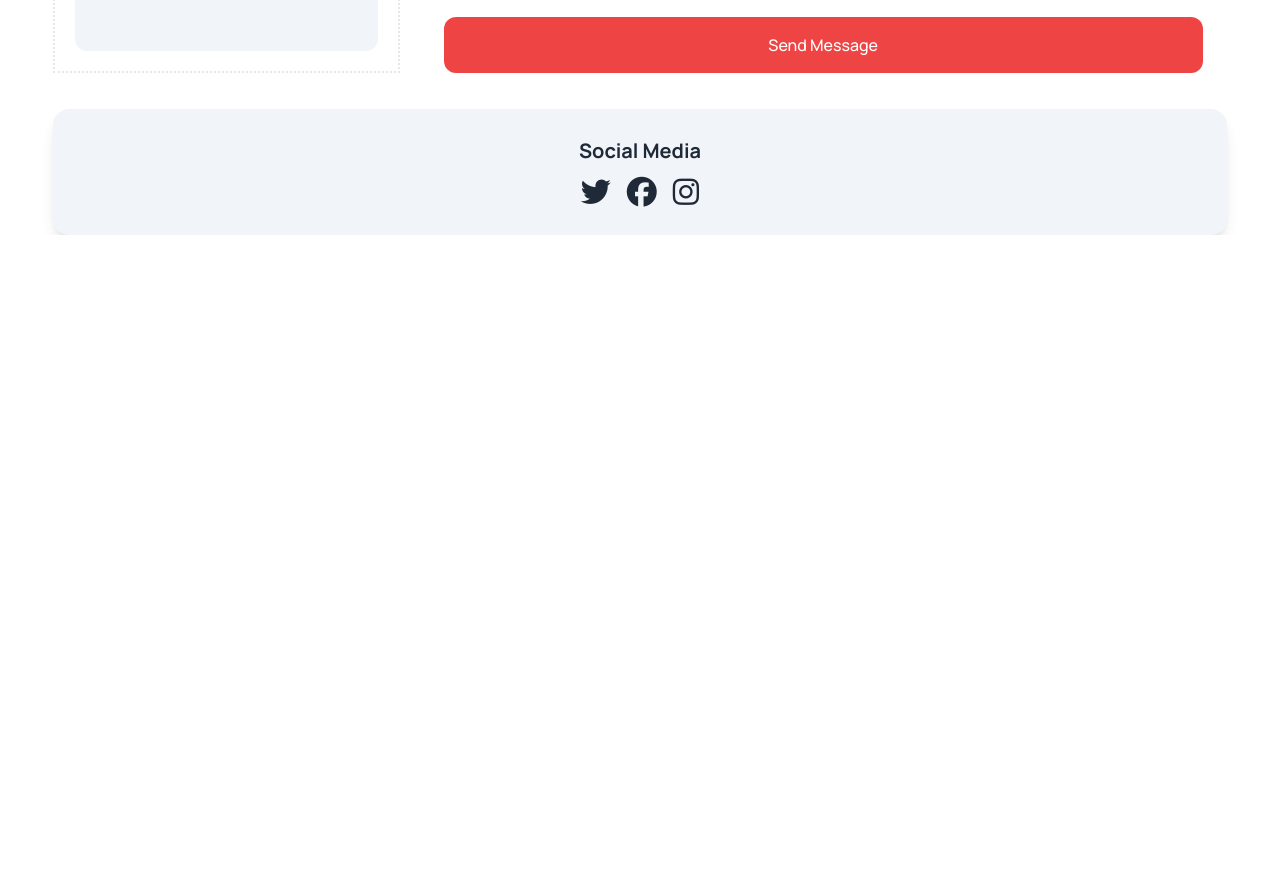
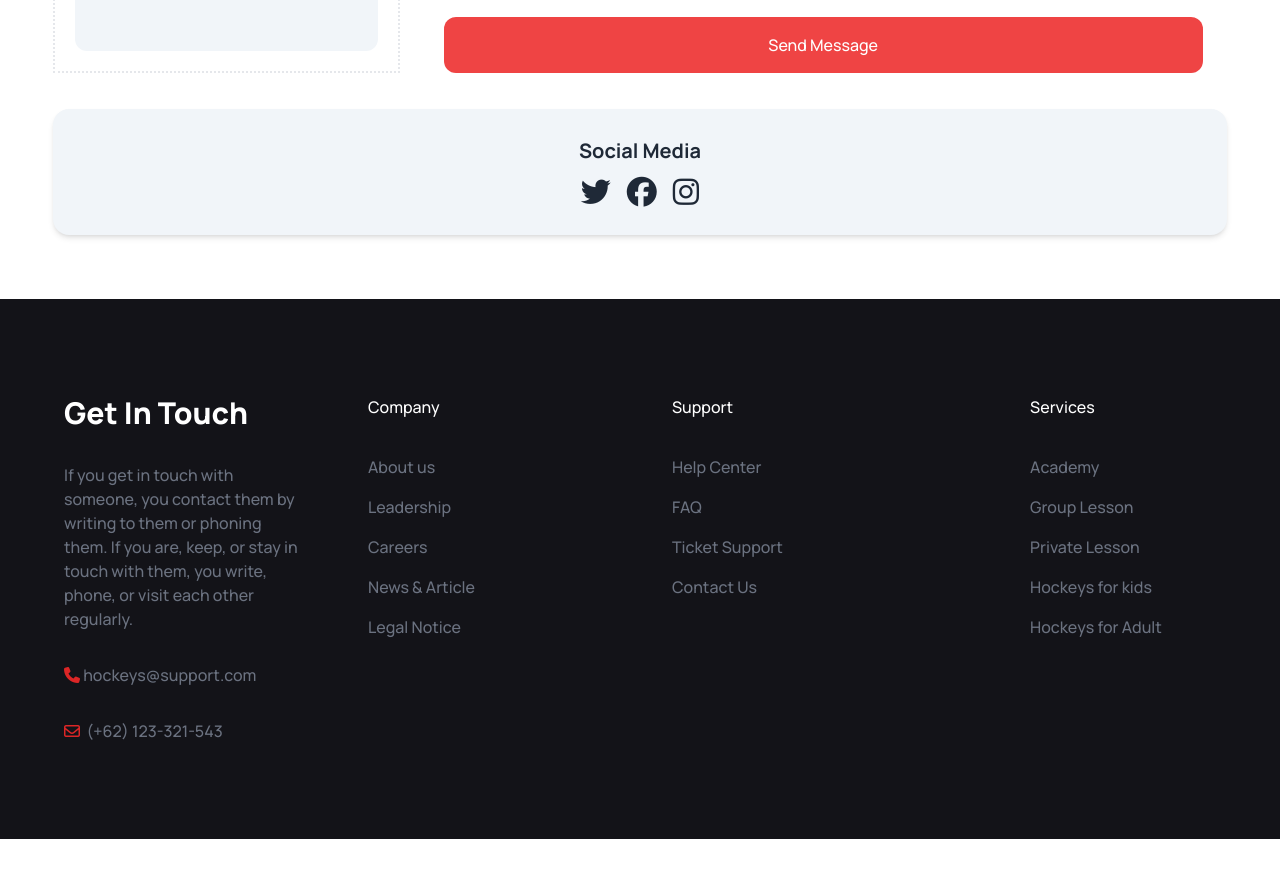
Before and after one commit to jomir28/assignment-3, a plain HTML site: page index.html in a window 1280 px wide. Shown: the part 3539-4416 px from the top of the page. Before the commit the page ends 3774 px from the top, so only its background shows below. Drawn offline with nearby package versions, Linux system fonts and the light colour scheme.

Commit message:
footer section added

```diff
--- a/index.html
+++ b/index.html
@@ -89,12 +89,14 @@
             <section class="my-14">
                 <div class=" space-y-3 text-center">
                     <h3 class=" text-2xl lg:text-4xl font-bold">Professional Hockeys Club</h3>
-                    <p class="lg:w-[650px] mx-auto">is an ancient popular game that is played in India for years. Also, the game is always played with a stick and a ball.</p>
+                    <p class="lg:w-[650px] mx-auto">is an ancient popular game that is played in India for years. Also,
+                        the game is always played with a stick and a ball.</p>
                 </div>
                 <div class="grid grid-cols-1 md:grid-cols-2 lg:grid-cols-4 border-2 border-dotted gap-7 lg:gap-0 mt-12">
                     <div class="bg-base-100 shadow-sm">
                         <div class="flex items-center justify-center">
-                         <div class="radial-progress text-red-400 text-center" style="--value:87;" role="progressbar"><span class="text-black text-xl font-extrabold">87%</span></div>
+                            <div class="radial-progress text-red-400 text-center" style="--value:87;"
+                                role="progressbar"><span class="text-black text-xl font-extrabold">87%</span></div>
                         </div>
                         <div class="text-center space-y-3 pt-2">
                             <h3 class="text-xl font-bold">Prayer Facility</h3>
@@ -103,7 +105,8 @@
                     </div>
                     <div class="bg-base-100 shadow-sm">
                         <div class="flex items-center justify-center">
-                         <div class="radial-progress text-green-400 text-center" style="--value:95;" role="progressbar"><span class="text-black text-xl font-extrabold">95%</span></div>
+                            <div class="radial-progress text-green-400 text-center" style="--value:95;"
+                                role="progressbar"><span class="text-black text-xl font-extrabold">95%</span></div>
                         </div>
                         <div class="text-center space-y-3 pt-2">
                             <h3 class="text-xl font-bold">Experienced Coach</h3>
@@ -112,7 +115,8 @@
                     </div>
                     <div class="bg-base-100 shadow-sm">
                         <div class="flex items-center justify-center">
-                         <div class="radial-progress text-yellow-400 text-center" style="--value:80;" role="progressbar"><span class="text-black text-xl font-extrabold">80%</span></div>
+                            <div class="radial-progress text-yellow-400 text-center" style="--value:80;"
+                                role="progressbar"><span class="text-black text-xl font-extrabold">80%</span></div>
                         </div>
                         <div class="text-center space-y-3 pt-2">
                             <h3 class="text-xl font-bold">Senior Player</h3>
@@ -121,7 +125,8 @@
                     </div>
                     <div class="bg-base-100 shadow-sm">
                         <div class="flex items-center justify-center">
-                         <div class="radial-progress text-blue-300 text-center" style="--value:90;" role="progressbar"><span class="text-black text-xl font-extrabold">90%</span></div>
+                            <div class="radial-progress text-blue-300 text-center" style="--value:90;"
+                                role="progressbar"><span class="text-black text-xl font-extrabold">90%</span></div>
                         </div>
                         <div class="text-center space-y-3 pt-2">
                             <h3 class="text-xl font-bold">Prayer Facility</h3>
@@ -176,7 +181,8 @@
             <section class="mt-14">
                 <div class="text-center space-y-3">
                     <h3 class="text-3xl font-bold">Our New Products</h3>
-                <p class="lg:w-[650px] mx-auto">In marketing, a product is an object, or system, or service made available for consumer  use as of the consumer demand </p>
+                    <p class="lg:w-[650px] mx-auto">In marketing, a product is an object, or system, or service made
+                        available for consumer use as of the consumer demand </p>
                 </div>
                 <div class="grid grid-cols-1 lg:grid-cols-2 gap-4 pt-12">
                     <div class="border-2 border-slate-300 rounded-2xl">
@@ -190,7 +196,7 @@
                                         <i class="fa-solid fa-star text-orange-400"></i>
                                         <p>5.0</p>
                                     </div>
-                            <div  class="flex items-center gap-1">
+                                    <div class="flex items-center gap-1">
                                         <i class="fa-solid fa-eye"></i>
                                         <p>20</p>
                                     </div>
@@ -224,7 +230,7 @@
                                         <i class="fa-solid fa-star text-orange-400"></i>
                                         <p>5.0</p>
                                     </div>
-                            <div  class="flex items-center gap-1">
+                                    <div class="flex items-center gap-1">
                                         <i class="fa-solid fa-eye"></i>
                                         <p>20</p>
                                     </div>
@@ -258,7 +264,7 @@
                                         <i class="fa-solid fa-star text-orange-400"></i>
                                         <p>5.0</p>
                                     </div>
-                            <div  class="flex items-center gap-1">
+                                    <div class="flex items-center gap-1">
                                         <i class="fa-solid fa-eye"></i>
                                         <p>20</p>
                                     </div>
@@ -292,7 +298,7 @@
                                         <i class="fa-solid fa-star text-orange-400"></i>
                                         <p>5.0</p>
                                     </div>
-                            <div  class="flex items-center gap-1">
+                                    <div class="flex items-center gap-1">
                                         <i class="fa-solid fa-eye"></i>
                                         <p>20</p>
                                     </div>
@@ -326,7 +332,7 @@
                                         <i class="fa-solid fa-star text-orange-400"></i>
                                         <p>5.0</p>
                                     </div>
-                            <div  class="flex items-center gap-1">
+                                    <div class="flex items-center gap-1">
                                         <i class="fa-solid fa-eye"></i>
                                         <p>20</p>
                                     </div>
@@ -360,7 +366,7 @@
                                         <i class="fa-solid fa-star text-orange-400"></i>
                                         <p>5.0</p>
                                     </div>
-                            <div  class="flex items-center gap-1">
+                                    <div class="flex items-center gap-1">
                                         <i class="fa-solid fa-eye"></i>
                                         <p>20</p>
                                     </div>
@@ -391,7 +397,8 @@
             <section class="mt-14">
                 <div class="text-center space-y-3 border-dotted">
                     <h3 class="text-3xl font-extrabold">Get In Touch</h3>
-                    <p class="lg:w-[650px] mx-auto">Think about the topic you are being asked or have decided to write about and consider what the most relevant ideas </p>
+                    <p class="lg:w-[650px] mx-auto">Think about the topic you are being asked or have decided to write
+                        about and consider what the most relevant ideas </p>
                 </div>
 
                 <div class="flex flex-col lg:flex-row gap-5 mt-9">
@@ -416,31 +423,36 @@
                         <div class="grid grid-cols-1 md:grid-cols-2 lg:grid-cols-2 gap-5">
                             <div>
                                 <h4 class="font-bold text-xl">Your Name:</h4>
-                                <input placeholder="Enter your full name" class="bg-slate-100 w-full h-14 p-3  rounded-xl" type="text">
+                                <input placeholder="Enter your full name"
+                                    class="bg-slate-100 w-full h-14 p-3  rounded-xl" type="text">
                             </div>
                             <div>
                                 <h4 class="font-bold text-xl">Your Email:</h4>
-                                <input placeholder="Enter your email" class="bg-slate-100 w-full h-14 p-3  rounded-xl" type="text">
+                                <input placeholder="Enter your email" class="bg-slate-100 w-full h-14 p-3  rounded-xl"
+                                    type="text">
                             </div>
                             <div>
                                 <h4 class="font-bold text-xl">Subject:</h4>
-                                <input placeholder="Enter your subject" class="bg-slate-100 w-full h-14 p-3  rounded-xl" type="text">
+                                <input placeholder="Enter your subject" class="bg-slate-100 w-full h-14 p-3  rounded-xl"
+                                    type="text">
                             </div>
                             <div>
                                 <h4 class="font-bold text-xl">Phone Number:</h4>
-                                <input placeholder="Enter your phone number" class="bg-slate-100 w-full h-14 p-3  rounded-xl" type="text">
+                                <input placeholder="Enter your phone number"
+                                    class="bg-slate-100 w-full h-14 p-3  rounded-xl" type="text">
                             </div>
                         </div>
                         <div class="space-y-2 mt-5">
                             <p class="text-xl font-bold">Message:</p>
-                            <textarea placeholder="Write your message" class="bg-slate-100 w-full rounded-2xl p-4" name="" id="" cols="30" rows="12"></textarea>
+                            <textarea placeholder="Write your message" class="bg-slate-100 w-full rounded-2xl p-4"
+                                name="" id="" cols="30" rows="12"></textarea>
                         </div>
                         <div class="mt-5">
                             <button class="w-full text-white bg-red-500 rounded-xl p-4">Send Message</button>
                         </div>
                     </div>
                 </div>
-                <div class="bg-slate-100 mt-9 py-7 shadow-lg rounded-2xl space-y-3">
+                <div class="bg-slate-100 mt-9 py-7 shadow-md rounded-2xl space-y-3">
                     <h4 class="text-xl font-bold text-center">Social Media</h4>
                     <div class="text-3xl flex justify-center items-center gap-4">
                         <i class="fa-brands fa-twitter"></i>
@@ -454,9 +466,83 @@
 
         </main>
     </div>
-    <footer>
+   <!-- footer section -->
+   <footer class="bg-[#131318] my-16">
+    <section
+      class=" grid gap-16 grid-cols-4 py-12 lg:py-24 px-5 lg:px-16 w-full justify-center text-center lg:text-left">
+      <div class="col-span-4 lg:col-auto space-y-8">
+        <h2 class="text-3xl font-extrabold text-white">Get In Touch</h2>
+        <p class="font-medium text-gray-500">
+          If you get in touch with someone, you contact them by writing to
+          them or phoning them. If you are, keep, or stay in touch with them,
+          you write, phone, or visit each other regularly.
+        </p>
+        <p class="font-medium text-gray-500">
+          <i class="fa-solid fa-phone text-red-600"></i
+          >&nbsp;hockeys@support.com
+        </p>
+        <p class="font-medium text-gray-500">
+          <i class="fa-regular fa-envelope text-red-600"></i>&nbsp;&nbsp;(+62)
+          123-321-543
+        </p>
+      </div>
 
+      <div class="col-span-2 lg:col-auto space-y-4">
+        <h2 class="font-medium text-white mb-9">Company</h2>
+        <p>
+          <a class="text-gray-500" href="" >About us</a>
+        </p>
+        <p>
+          <a class="text-gray-500" href="" >Leadership</a>
+        </p>
+        <p>
+          <a class="text-gray-500" href="" >Careers</a>
+        </p>
+        <p>
+          <a class="text-gray-500" href="">News & Article</a>
+        </p>
+        <p>
+          <a class="text-gray-500" href="" >Legal Notice</a>
+        </p>
+      </div>
+
+      <div class="col-span-2 lg:col-auto space-y-4">
+        <h2 class="font-medium text-white mb-9">Support</h2>
+        <p>
+          <a class="text-gray-500" href="">Help Center</a>
+        </p>
+        <p>
+          <a class="text-gray-500" href="" >FAQ</a>
+        </p>
+        <p>
+          <a class="text-gray-500" href="">Ticket Support</a>
+        </p>
+        <p>
+          <a class="text-gray-500" href="">Contact Us</a>
+        </p>
+      </div>
+
+      <div class="mx-auto col-span-4 lg:col-auto space-y-4">
+        <h2 class="text-white font-medium mb-9">Services</h2>
+        <p>
+          <a class="text-gray-500" href="">Academy</a>
+        </p>
+        <p>
+          <a class="text-gray-500" href="" >Group Lesson</a>
+        </p>
+        <p>
+          <a class="text-gray-500" href="" >Private Lesson</a>
+        </p>
+        <p>
+          <a class="text-gray-500" href="">Hockeys for kids</a>
+        </p>
+        <p>
+          <a class="text-gray-500" href="" >Hockeys for Adult</a>
+        </p>
+      </div>
+    </section>
   </footer>
+
 </body>
 
 </html>
```
Lines whose indentation alone changed are shown as unchanged.
